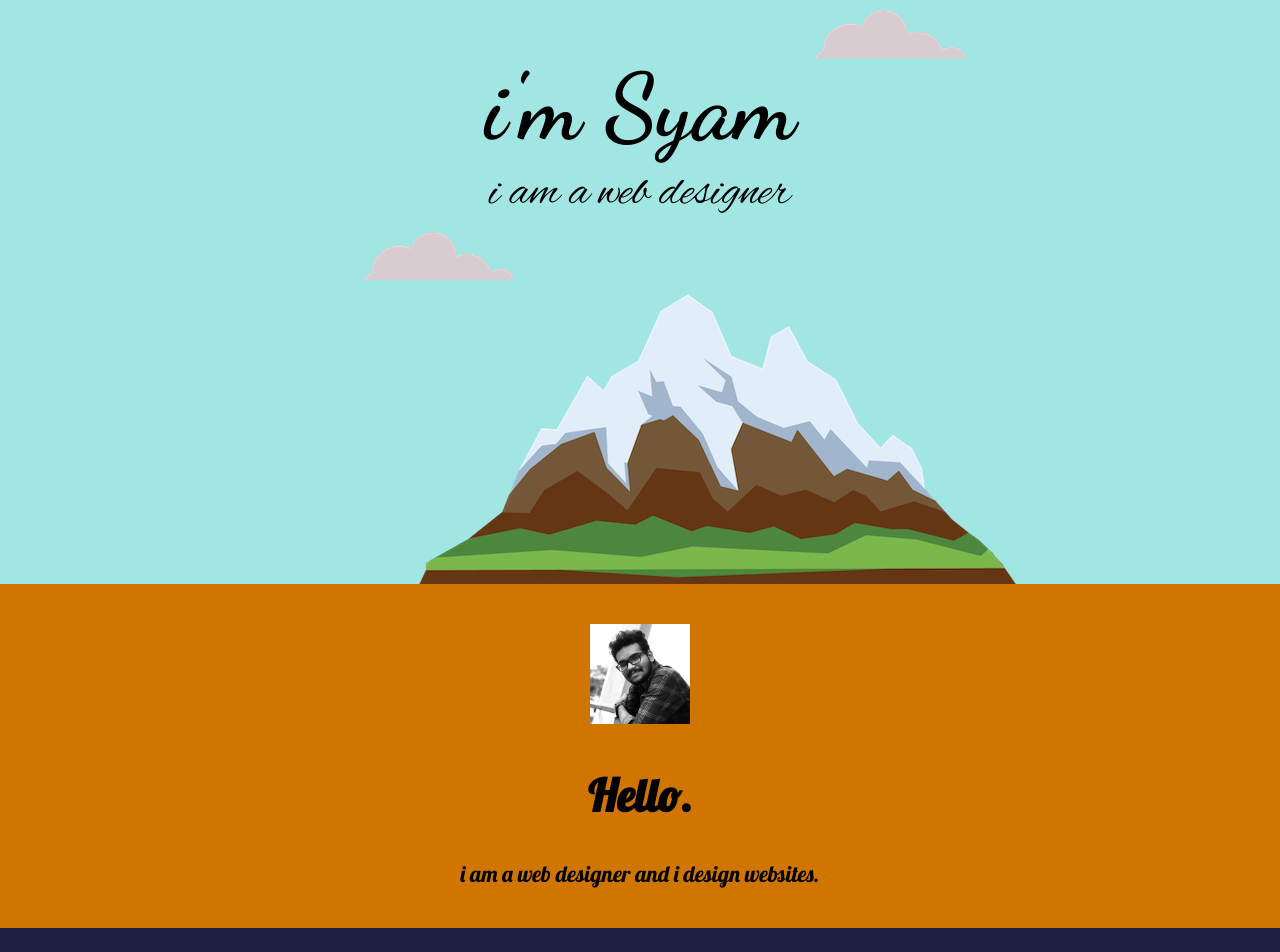
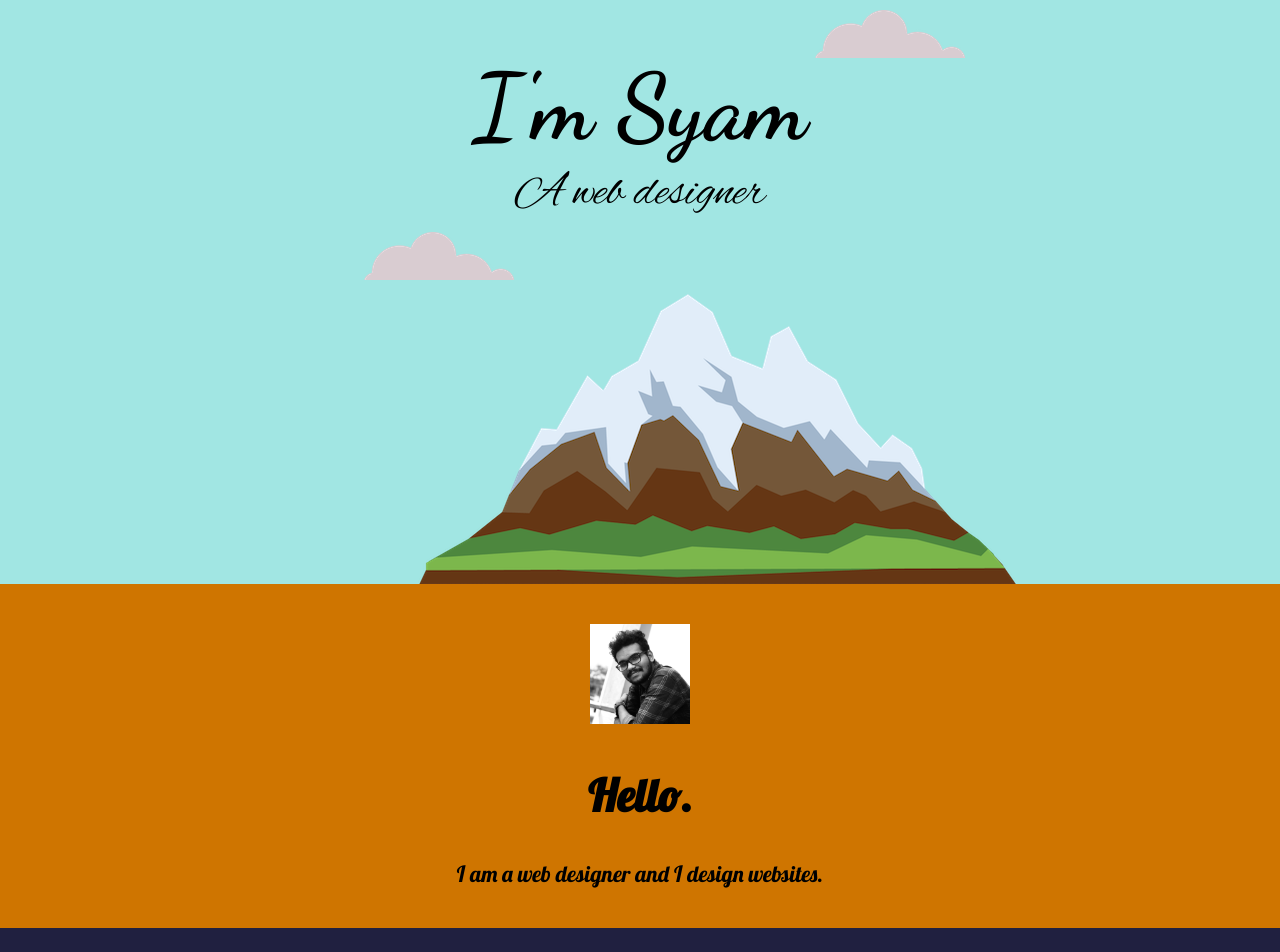
Before and after one commit to syamkumar-2020/personal-site, a plain HTML site: page index.html in a window 1280 px wide. Shown: the top 952 px of the page. Drawn offline with Linux system fonts and the light colour scheme.

Commit message:
Update index.html

```diff
--- a/index.html
+++ b/index.html
@@ -13,8 +13,8 @@
     <div class="A">
       <img id="cloud1"src="cloud.png" alt="cloud-img">
       <center>
-        <h1 id="name">i'm Syam</h1><br>
-      <p id="para1">i am a web designer</p></center>
+        <h1 id="name">I'm Syam</h1><br>
+      <p id="para1"> A web designer</p></center>
       <img id="cloud2" src="cloud.png" alt="cloud-img">
       <img id="hill" src="mountain.png" alt="cloud-img">
     </div>
@@ -22,7 +22,7 @@
   <div class="profile">
 <img src="me.jpg" style="width:100px;height:100px;">
     <h2 id="hlo">Hello.</h2>
-    <p>i am a web designer and i design websites.</p>
+    <p>I am a web designer and I design websites.</p>
   </div>
   <div class="skills">
     <h2 class="s">My Skills.</h2>
```
